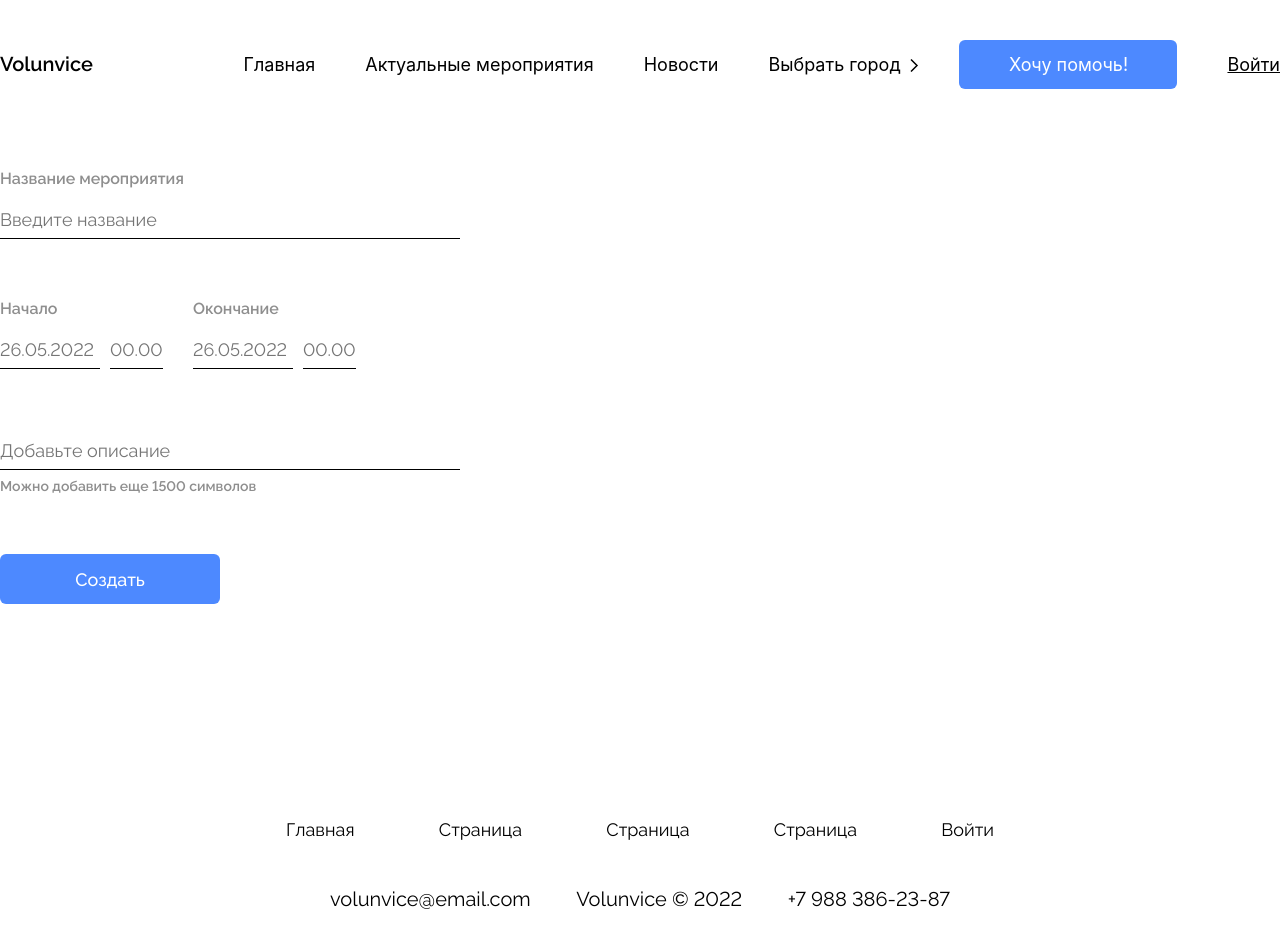
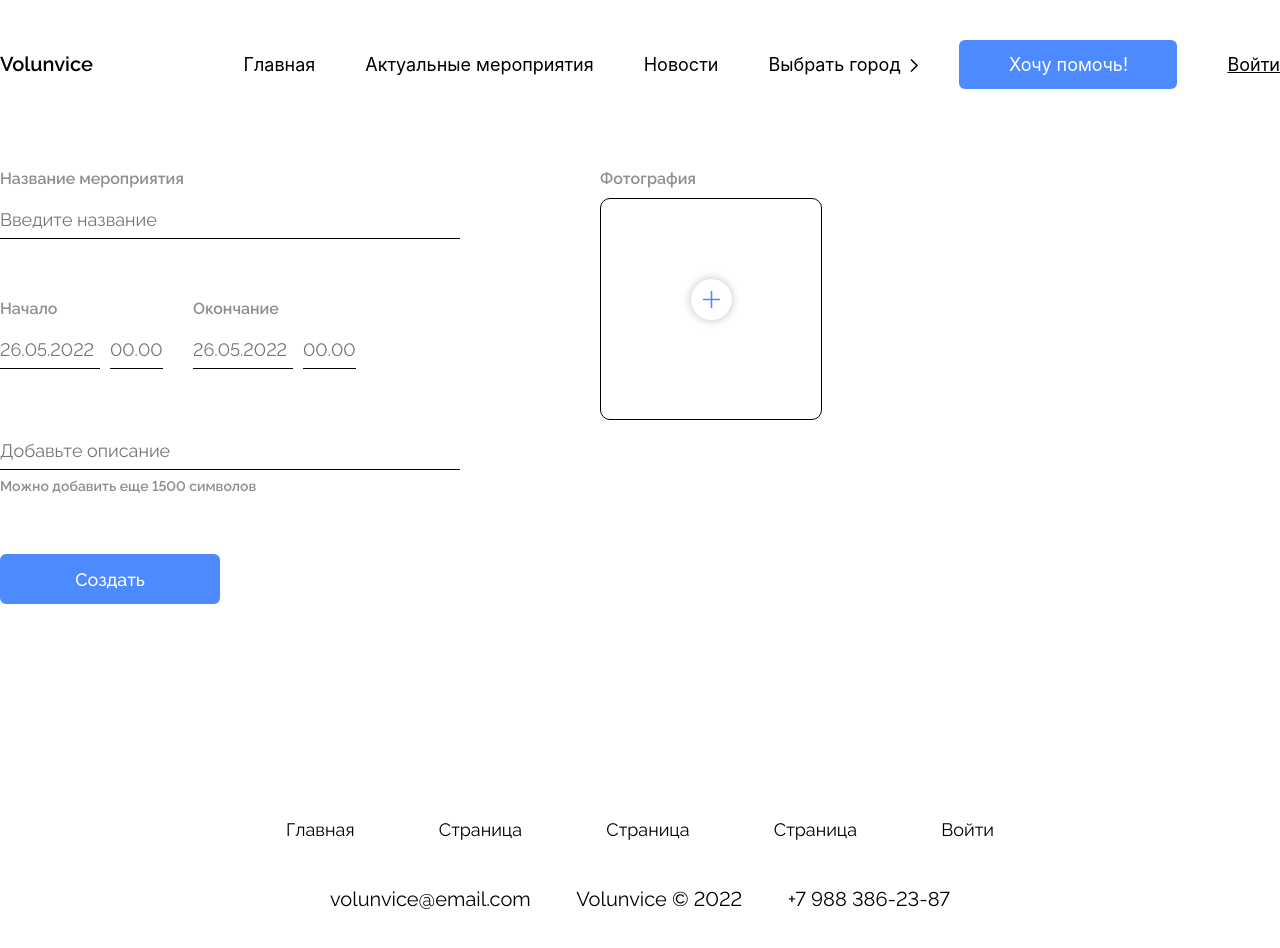
Before and after one commit to NAVIch0k/volunvice, a React (Create React App) app: page /make in a window 1280 px wide. Shown: the top 948 px of the page. Built offline with nearby package versions, Linux system fonts and the light colour scheme; no server answers.

Commit message:
add file input

```diff
--- a/src/Components/pages/makeEvent/blocks/Form/Form.jsx
+++ b/src/Components/pages/makeEvent/blocks/Form/Form.jsx
@@ -4,13 +4,25 @@ import React from 'react'
 import style from './form.module.scss'
 
 const Form = () => {
+  const [file, setFile] = React.useState('')
+
+  const fileAdd = (e) => {
+    const plus = document.querySelector(`.${style.form__iconAdd}`)
+    console.log(e)
+    if (e.target.files.length) {
+      plus.classList.add(style.form__iconAdd_added)
+      setFile(e.target.value.replace(/^.*[\\\/]/, ''))
+    }
+  }
+
   return (
     <form className={style.form}>
+      <div className={style.form__column}>
         <div className={style.form__field}>
           <label className={style.form__label} htmlFor="event-name">
             Название мероприятия
           </label>
-        <input className={[style.form__text, style.form__text_name].join(' ')} id="event-name" type="text" placeholder="Введите название" />
+          <input className={[style.form__text, style.form__text_name].join(' ')} name="event-name" id="event-name" type="text" placeholder="Введите название" />
         </div>
 
         <div className={style.form__date}>
@@ -18,20 +30,26 @@ const Form = () => {
             <label className={style.form__label} htmlFor="start-date">
               Начало
             </label>
-          <input className={[style.form__text, style.form__text_date].join(' ')} id="start-date" type="text" placeholder="26.05.2022" />
-          <input className={[style.form__text, style.form__text_hours].join(' ')} type="text" placeholder="00.00" />
+            <input className={[style.form__text, style.form__text_date].join(' ')} name="start-date" id="start-date" type="text" placeholder="26.05.2022" />
+            <input className={[style.form__text, style.form__text_hours].join(' ')} name="start-hours" id="start-hours" type="text" placeholder="00.00" />
           </div>
           <div className={style.form__field}>
             <label className={style.form__label} htmlFor="finish-date">
               Окончание
             </label>
-          <input className={[style.form__text, style.form__text_date].join(' ')} id="finish-date" type="text" placeholder="26.05.2022" />
-          <input className={[style.form__text, style.form__text_hours].join(' ')} type="text" placeholder="00.00" />
+            <input className={[style.form__text, style.form__text_date].join(' ')} name="finish-date" id="finish-date" type="text" placeholder="26.05.2022" />
+            <input className={[style.form__text, style.form__text_hours].join(' ')} name="finish-hours" id="finish-hours" type="text" placeholder="00.00" />
           </div>
         </div>
 
         <div className={style.form__field}>
-        <input className={[style.form__text, style.form__text_name].join(' ')} id="event-description" type="text" placeholder="Добавьте описание" />
+          <input
+            className={[style.form__text, style.form__text_name].join(' ')}
+            name="event-description"
+            id="event-description"
+            type="text"
+            placeholder="Добавьте описание"
+          />
           <label className={[style.form__label, style.form__label_down].join(' ')} htmlFor="event-description">
             Можно добавить еще 1500 символов
           </label>
@@ -40,6 +58,20 @@ const Form = () => {
         <button className={style.form__submit} type="submit">
           Создать
         </button>
+      </div>
+
+      <div className={style.form__block}>
+        <label className={style.form__label} htmlFor="file">
+          Фотография
+        </label>
+        <div className={style.form__wrap}>
+          <input onChange={fileAdd} className={style.form__file} type="file" id="file" />
+          <label className={style.form__labelBlock} htmlFor="file">
+            <span className={style.form__iconAdd}></span>
+            <span className={style.form__fileText}>{file}</span>
+          </label>
+        </div>
+      </div>
     </form>
   )
 }
--- a/src/Components/pages/makeEvent/blocks/Form/form.module.scss
+++ b/src/Components/pages/makeEvent/blocks/Form/form.module.scss
@@ -1,8 +1,14 @@
 .form {
-  max-width: 460px;
-  width: 100%;
+  display: flex;
 
   margin-top: 80px;
+
+  &__column {
+    max-width: 460px;
+    width: 100%;
+
+    margin-right: 140px;
+  }
 
   &__date {
     display: flex;
@@ -93,4 +99,76 @@
 
     cursor: pointer;
   }
+
+  // INPUT FILE
+  &__wrap {
+    position: relative;
+
+    display: flex;
+    align-items: center;
+    justify-content: center;
+
+    width: 220px;
+    height: 220px;
+
+    border: 1px solid #000000;
+    border-radius: 10px;
+  }
+  &__labelBlock {
+    display: flex;
+    flex-direction: column;
+    justify-content: center;
+    align-items: center;
+  }
+  &__file {
+    position: absolute;
+
+    width: 41px;
+    height: 41px;
+
+    opacity: 0;
+
+    visibility: 0;
+  }
+
+  &__iconAdd {
+    position: relative;
+    z-index: 10;
+
+    display: block;
+
+    width: 41px;
+    height: 41px;
+
+    background-color: #ffffff;
+    background-image: url(../../../../../assets/svg/plus.svg);
+    background-repeat: no-repeat;
+    background-position: center;
+    border-radius: 50%;
+
+    box-shadow: 0px 0px 10px rgba(0, 0, 0, 0.25);
+
+    cursor: pointer;
+
+    transition: 0.2s transform;
+
+    &_added {
+      transform: rotate(45deg);
+
+      background-color: #ff4d4d;
+      background-image: url(../../../../../assets/svg/plus-added.svg);
+    }
+
+    &:hover {
+      transform: scale(1.1) rotate(90deg);
+    }
+  }
+
+  &__fileText {
+    text-overflow: ellipsis;
+    overflow: hidden;
+    width: 160px;
+    height: 1.2em;
+    white-space: nowrap;
+  }
 }
```
Also changed, not shown: src/assets/svg/plus-added.svg (added), src/assets/svg/plus.svg (added). Lines whose indentation alone changed are shown as unchanged.
